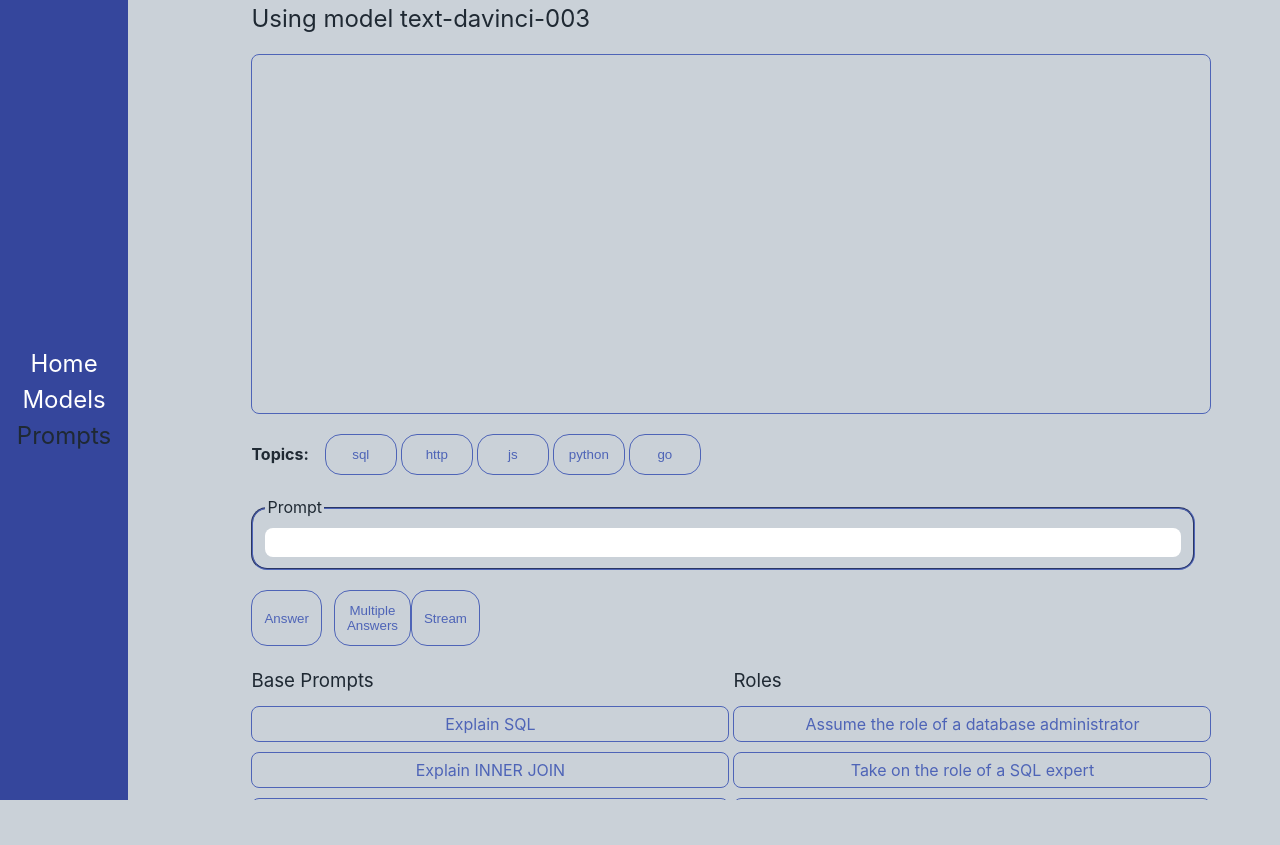
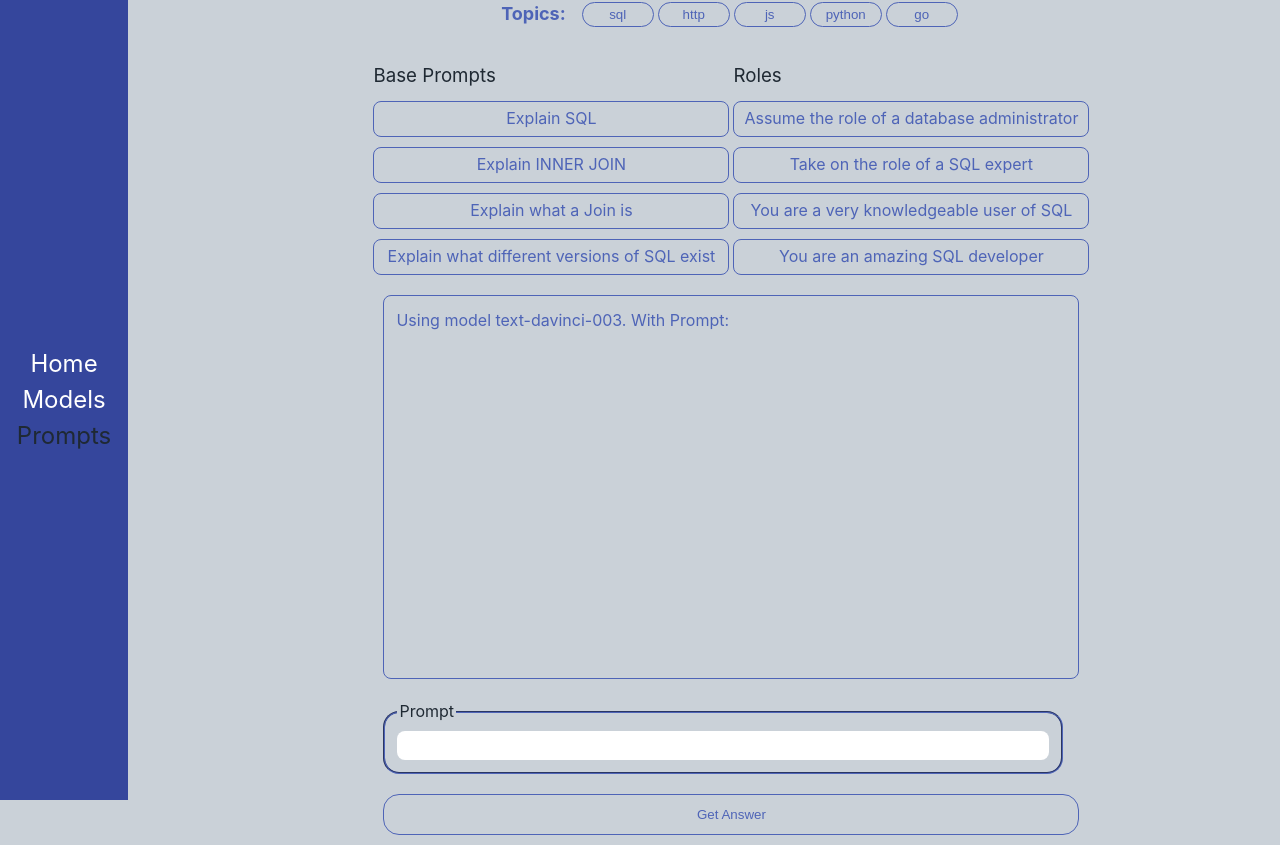
Before and after one commit to timegated/chat-node, a Vue app: page /prompts in a window 1280 px wide. Before the commit the page ends 800 px from the top, so only its background shows below. Built offline with nearby package versions, Linux system fonts and the light colour scheme.

Commit message:
using grid based layout for PromptHandler component

```diff
--- a/src/components/PromptHandler.vue
+++ b/src/components/PromptHandler.vue
@@ -1,40 +1,23 @@
 <template>
   <section class="container">
-      <h1>Using model {{ store.model }}</h1>
-      <section v-if="multiple.length" class="multiple-container">
+    <!-- <section v-if="multiple.length" class="multiple-container">
         <div :key="m.index" v-for="m in multiple" class="response">
           <h3>Answer {{ m.index }}</h3>
           {{ m.text }}
         </div>
-      </section>
-      <section v-else class="response-container">
-        <div class="response">
-          {{ streamedResponse }}
-        </div>
-      </section>
+      </section> -->
     <section class="topic-container">
-            Topics:
       <div class="topics">
+        <span class="topic-title">Topics:</span>
         <button :key="topicChoice" v-for="topicChoice in topicChoices" @click="setCurrentTopic">
           {{ topicChoice }}
         </button>
       </div>
-        </section>
-        <div class="fieldset-container">
-            <fieldset>
-                <legend>Prompt</legend>
-                <input class="prompt-input" v-model.trim="prompt" style="width: 100%" />
-            </fieldset>
-        </div>
-        <div class="btn-container">
-            <button @click="getAnswer">Answer</button>
-            <button @click="getMultipleAnswers">Multiple Answers</button>
-            <button @click="streamResponse">Stream</button>
-        </div>
       <div class="text-container">
         <div>
           <h3>Base Prompts</h3>
-                <span :key="prompt.prompt" v-for="prompt in getCurrentTopicPrompts" @click="pushPrompt" class="text" draggable="true">
+          <span :key="prompt.prompt" v-for="prompt in getCurrentTopicPrompts" @click="pushPrompt" class="text"
+            draggable="true">
             {{ prompt.prompt }}
           </span>
         </div>
@@ -45,6 +28,27 @@
           </span>
         </div>
       </div>
+    </section>
+    <section class="response-container">
+      <div class="responses">
+        <section :key="response" v-for="response in responses">
+          <span class="model">Using model {{ store.model }}. With Prompt: {{ response.prompt }}</span>
+          <div class="response">
+            {{ response.text.replace('undefined', '') }}
+          </div>
+        </section>
+      </div>
+      <div class="fieldset-container">
+        <fieldset>
+          <legend>Prompt</legend>
+          <input class="prompt-input" v-model.trim="prompt" style="width: 100%" />
+        </fieldset>
+      </div>
+      <div class="btn-container">
+        <!-- <button @click="getMultipleAnswers">Multiple Answers</button> -->
+        <button class="cta" @click="streamResponse">Get Answer</button>
+      </div>
+    </section>
   </section>
 </template>
 
@@ -58,12 +62,13 @@ interface Data {
   currentTopic: string;
   topics: {
     [key: string]: {
-            prompts: {prompt: string, rank: number}[];
-            roles: { role: string}[];
+      prompts: { prompt: string, rank: number }[];
+      roles: { role: string }[];
     }
   };
-    response: ReadableStream;
-    streamedResponse: string;
+  response: string;
+  responses: any[];
+  index: number;
   prompt: string;
   buildPrompt: string[];
   multiple: any;
@@ -187,8 +192,9 @@ export default {
           ],
         },
       },
-            response: new ReadableStream(),
-            streamedResponse: "",
+      responses: [{text: "", prompt: ""}],
+      index: 0,
+      response: "",
       multiple: [],
       prompt: '',
       buildPrompt: [],
@@ -206,40 +212,15 @@ export default {
     }
   },
   methods: {
-        async getAnswer() {
-            this.response = await fetch(`${BASE_URL_DEV}/stream?prompt=${this.prompt}&model=${store.model}`, {
-                method: "GET",
-                headers: {
-                  'response-type': 'text/stream'
-                }
-            }).then(res => {
-                if (res.body) {
-                    const readable = res.body.getReader();
-                    return new ReadableStream({
-                        start(controller) {
-                            return pump();
-                            function pump(): any {
-                                return readable.read().then(({ done, value }) => {
-                                    if (done) {
-                                        controller.close();
-                                        return;
-                                    }
-                                    controller.enqueue(value);
-                                    return pump();
-                                })
-                            }
-                        }
-                    })
-                }
-            })
-            .then((stream) => new Response(stream).text()) as ReadableStream
-        },
     async getMultipleAnswers() {
       this.multiple = await fetch(`${BASE_URL_DEV}/answer/multiple?prompt=${this.prompt}&model=${store.model}`, {
         method: "GET"
       }).then(res => {
         return res.json();
       })
+    },
+    incResponseIndex() {
+      this.index++;
     },
     async streamResponse() {
       try {
@@ -248,25 +229,31 @@ export default {
           headers: {
             'response-type': 'text/stream'
           }
-            })
+        });
         let processing = true;
         const reader = response.body?.getReader();
         const decoder = new TextDecoder('utf-8');
-              while(processing) {
+        while (processing) {
           const read: any = await reader?.read();
           if (read.done) {
+            processing = false;
             break;
           }
-                const chunk = decoder.decode(read.value, {stream: true});
+          const chunk = decoder.decode(read.value, { stream: true });
+          this.responses[this.index].text += chunk ? chunk : "";
+          this.responses[this.index].prompt = this.prompt;
+        }
 
-                this.streamedResponse += chunk;
-              }
+        this.incResponseIndex();
+        this.responses.push({
+          text: "",
+          prompt: ""
+        })
       } catch (error: any) {
         throw new Error(error);
       }
     },
     pushPrompt(e: any) {
-            console.log(e.target.value);
       this.prompt = e.target.textContent
     },
     pushRole(e: any) {
@@ -277,7 +264,7 @@ export default {
       }
       this.prompt = `${e.target.textContent} ${this.prompt}`;
     },
-        setCurrentTopic (e: any) {
+    setCurrentTopic(e: any) {
       this.currentTopic = e.target.textContent;
     }
   }
@@ -290,20 +277,54 @@ export default {
 <style>
 .container {
   height: 100vh;
-  width: 75vw;
   margin: 0 auto;
-  overflow: auto;
+  display: grid;
+  grid-template-columns: 1fr 2fr;
+  grid-gap: 10px;
+}
+
+@media screen and (max-width: 1600px) {
+  .container {
+    display: flex;
+    flex-direction: column;
+  }
+
+}
+
+.topic-container {
+  display: flex;
+  align-items: center;
+  font-weight: bold;
+  flex-direction: column;
+  justify-content: center;
+}
+
+.container>.model {
+  height: 10px;
 }
 
 .response-container {
-  max-height: 50vh;
   max-width: 100vw;
-  margin: 1rem 0;
+  padding: 10px;
 }
 
+.responses {
+  height: 30vw;
+  max-width: 75vw;
+  overflow: auto;
+  border: 1px solid var(--main-accent-color-light);
+  border-radius: 8px;
+  padding: 0.75rem;
+}
+
+.response > section {
+  max-width: 75vw;
+}
 .response {
-  height: 45vh;
+  margin-right: 0.75rem;
+  height: 20vh;
 }
+
 .multiple-container {
   overflow-y: scroll;
   max-height: 50vh;
@@ -313,22 +334,22 @@ export default {
   margin-right: 1rem;
 }
 
-.topic-container {
-    display: flex;
-    align-items: center;
-    font-weight: bold;
-
-}
-
 .topics {
   display: flex;
   flex-direction: row;
   align-items: center;
-    margin-left: 1rem;
+  margin-bottom: 2rem;
+}
+
+.topic-title {
+  font-weight: bold;
+  font-size: 18px;
+  margin-right: 1rem;
 }
 
 .topics>button {
   width: 72px;
+  padding: 0.25rem;
   margin-right: 0.25rem;
 }
 
@@ -336,8 +357,8 @@ export default {
   display: grid;
   grid-template-columns: 1fr 1fr;
   column-gap: 0.25rem;
-    justify-content: space-around;
   align-items: center;
+  white-space: nowrap;
 }
 
 .text-container>div>span:hover {
@@ -379,14 +400,8 @@ input {
 }
 
 .btn-container {
-    max-width: 15%;
   display: flex;
   justify-content: space-between;
-    margin: 1.25rem 0;
-}
-
-.btn-container>:first-child {
-  margin-right: 0.75rem;
 }
 
 button {
@@ -398,10 +413,7 @@ button {
   border: 1px solid var(--main-accent-color-light);
 }
 
-.response {
-    border: 1px solid var(--main-accent-color-light);
-    padding: 0.75rem;
-    border-radius: 8px;
-    margin-bottom: 1.25rem;
+button.cta {
+  width: 100%;
 }
 </style>
```
Also changed, not shown: 1 other file (tests, documents, lock files or other folders). Lines whose indentation alone changed are shown as unchanged.
